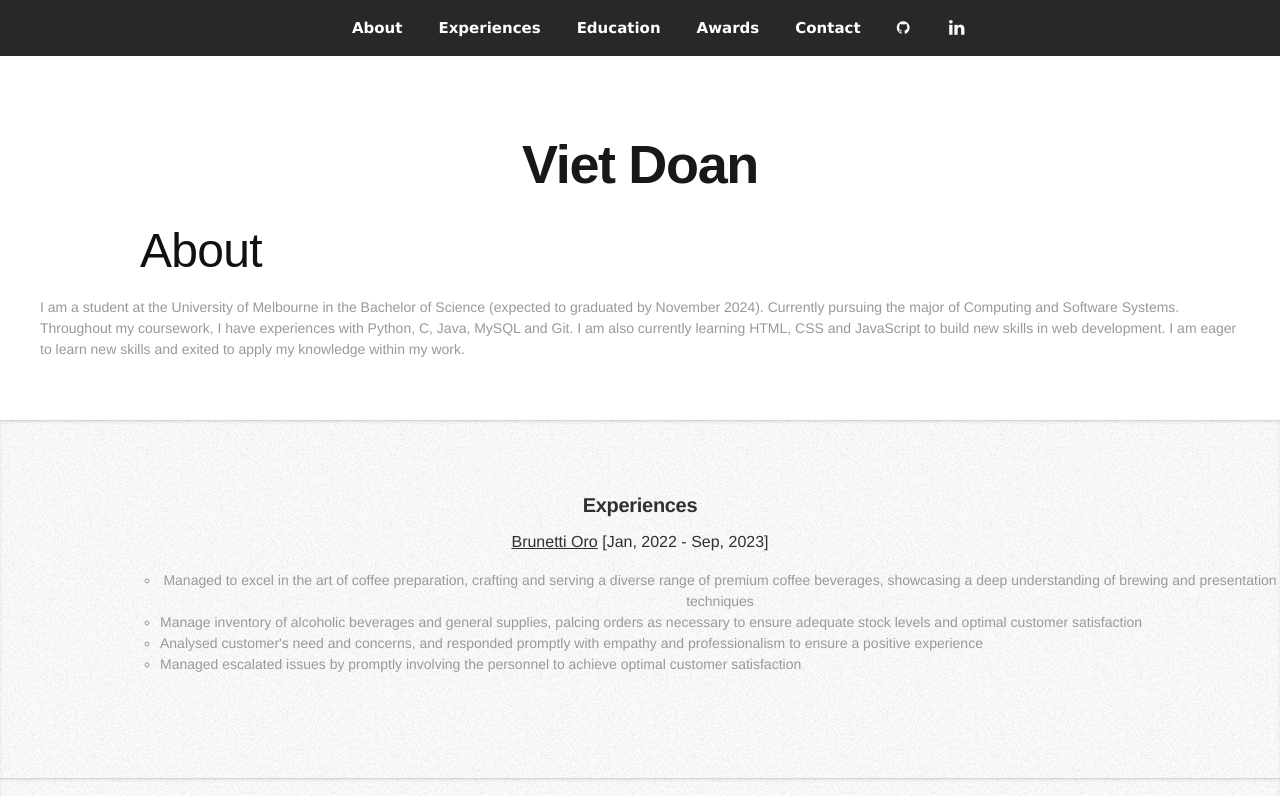
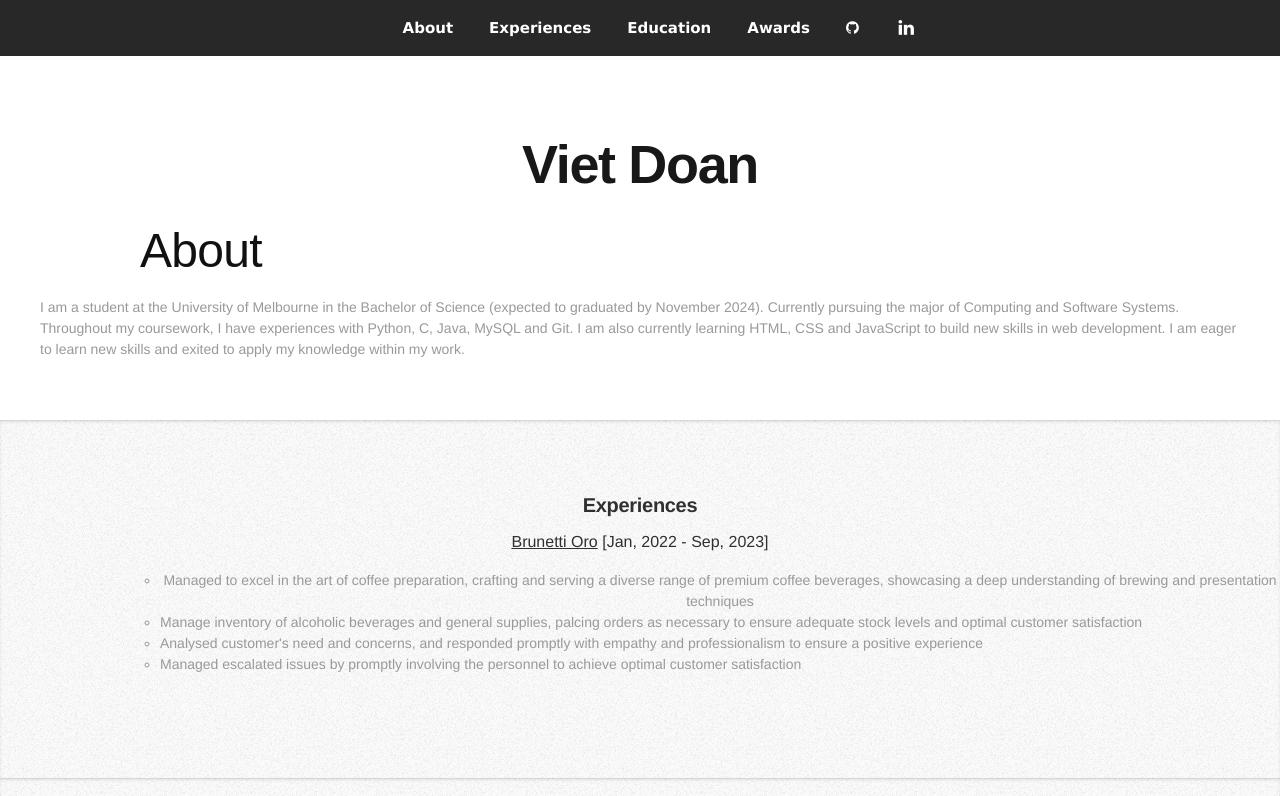
Before and after one commit to quocvietd/viet-doan.com, a plain HTML site: page index.html in a window 1280 px wide. Shown: the top 796 px of the page. Drawn offline with nearby package versions, Linux system fonts and the light colour scheme.

Commit message:
Temporarily remove Contact Bar

```diff
--- a/index.html
+++ b/index.html
@@ -33,7 +33,7 @@
           <li><a href="#Experiences">Experiences</a></li>
           <li><a href="#Education">Education</a></li>
           <li><a href="#Awards">Awards</a></li>
-          <li><a href="#Contact">Contact</a></li>
+          <!--<li><a href="#Contact">Contact</a></li>  EDIT LATER-->
           <li><a href="https://github.com/viet-doan" target="_blank" w3-bar-item w3-button w3-large style="color:#fdfdfd"><i class="fa fa-github"></i></a></li>
           <li><a href="https://www.linkedin.com/in/viet-doan-vqd/" target="_blank" class="w3-bar-item w3-button w3-large" style="color:#fdfdfd"><i class="fa fa-linkedin"></i></a></li>
           <!--<a href="#" class="w3-bar-item w3-button w3-right"><i class="fa fa-search"></i></a> -->
```
